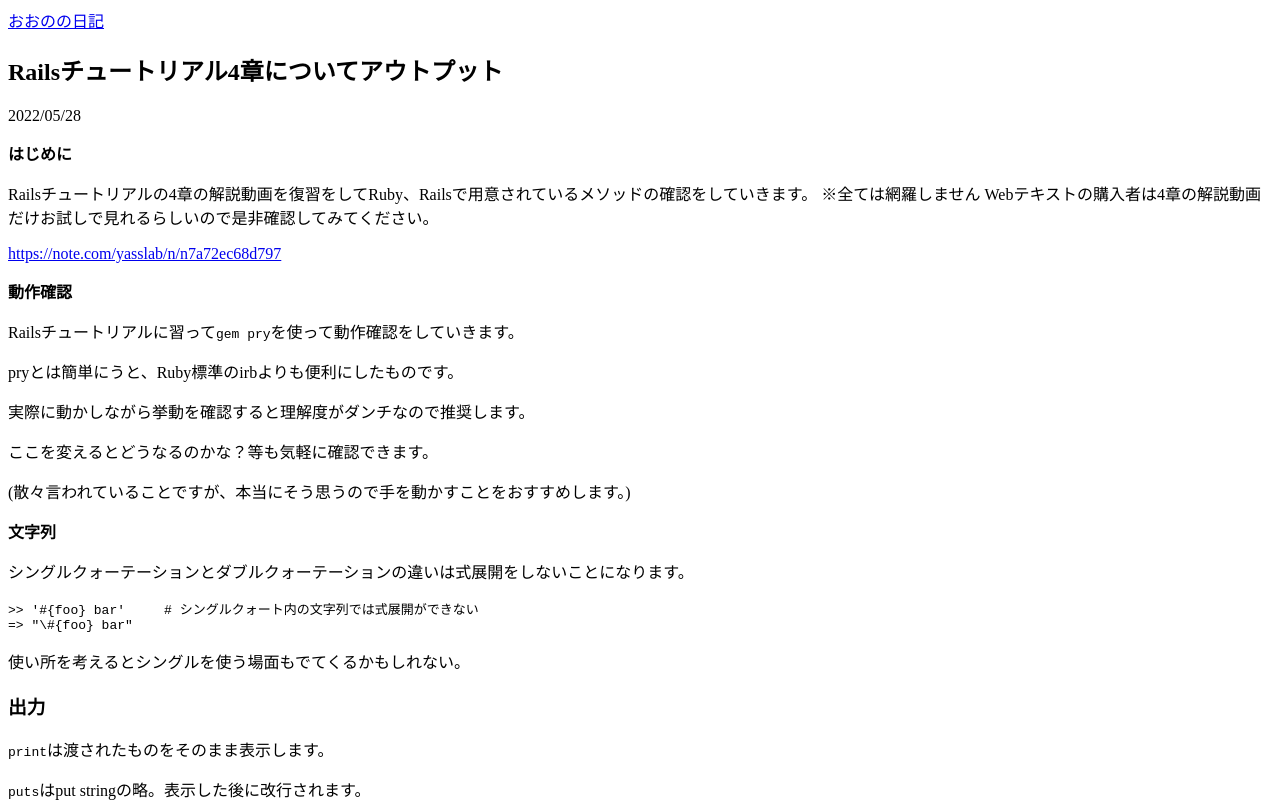
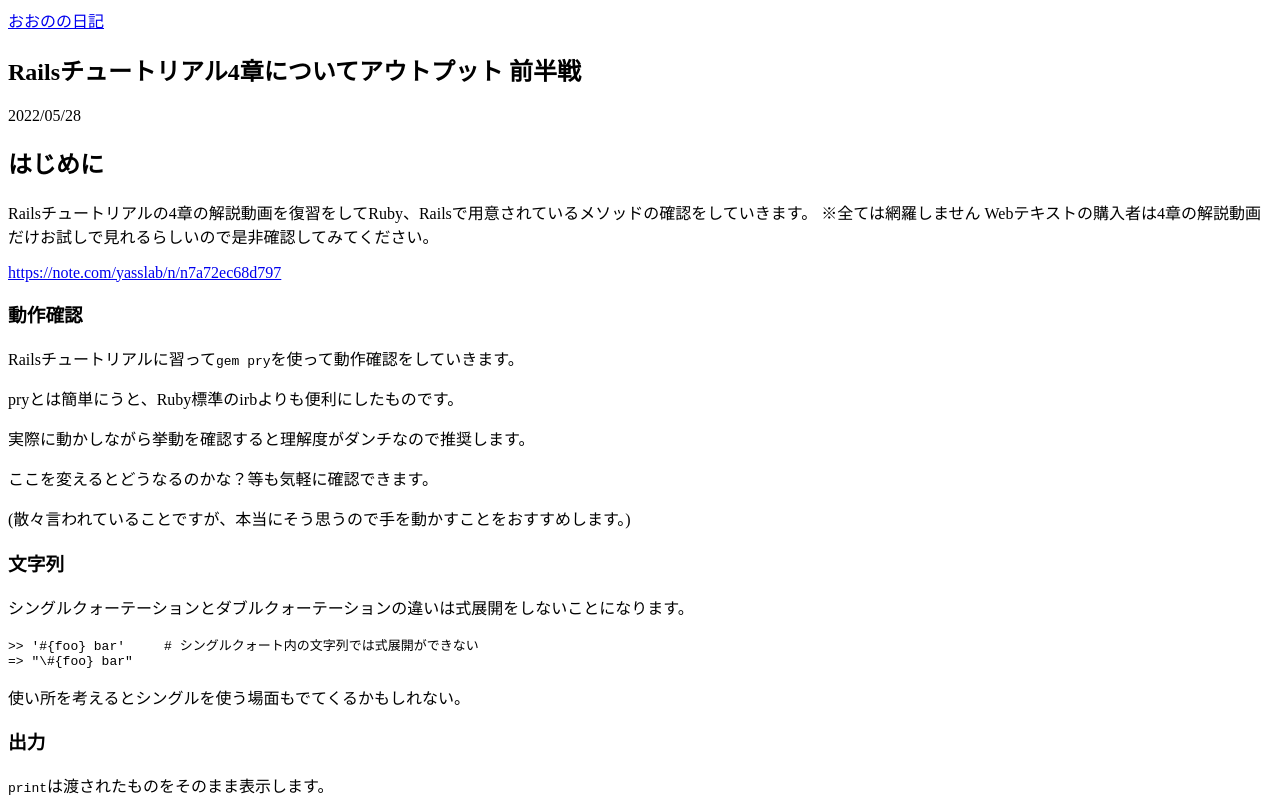
Before and after one commit to shota-hope/ohnoblog, a Gatsby site: page /rails-tutorial4/ in a window 1280 px wide. Shown: the top 804 px of the page. Built offline with nearby package versions, Linux system fonts and the light colour scheme; Gatsby itself is replaced by a stand-in of ours; some packages are replaced by stand-ins of ours; code samples lack their colours.

Commit message:
fix: 記事修正

```diff
--- a/content/blog/rails-tutorial4.md
+++ b/content/blog/rails-tutorial4.md
@@ -1,10 +1,10 @@
 ---
-title: Railsチュートリアル4章についてアウトプット
+title: Railsチュートリアル4章についてアウトプット 前半戦
 date: "2022-05-28 15:30:00"
 description: "Railsチュートリアルの4章の解説動画を復習をしてRuby、Railsで用意されているメソッドの確認をしていきます.."
 ---
 
-**はじめに**
+## はじめに
 
 Railsチュートリアルの4章の解説動画を復習をしてRuby、Railsで用意されているメソッドの確認をしていきます。
 ※全ては網羅しません
@@ -12,7 +12,7 @@
 
 [https://note.com/yasslab/n/n7a72ec68d797](https://note.com/yasslab/n/n7a72ec68d797)
 
-**動作確認**
+### 動作確認
 
 Railsチュートリアルに習って`gem pry`を使って動作確認をしていきます。
 
@@ -24,7 +24,7 @@
 
 (散々言われていることですが、本当にそう思うので手を動かすことをおすすめします。)
 
-**文字列**
+### 文字列
 
 シングルクォーテーションとダブルクォーテーションの違いは式展開をしないことになります。
 
```
